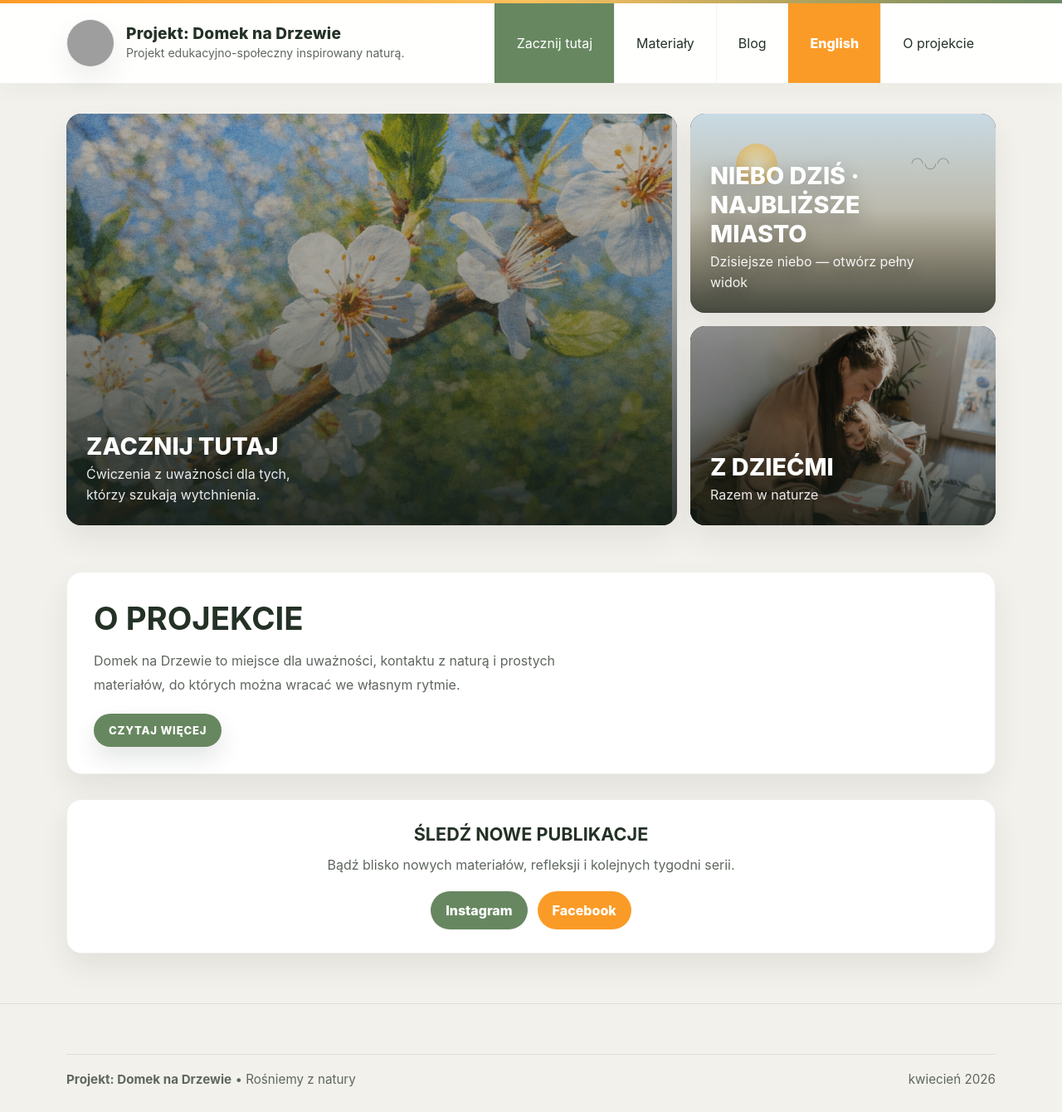
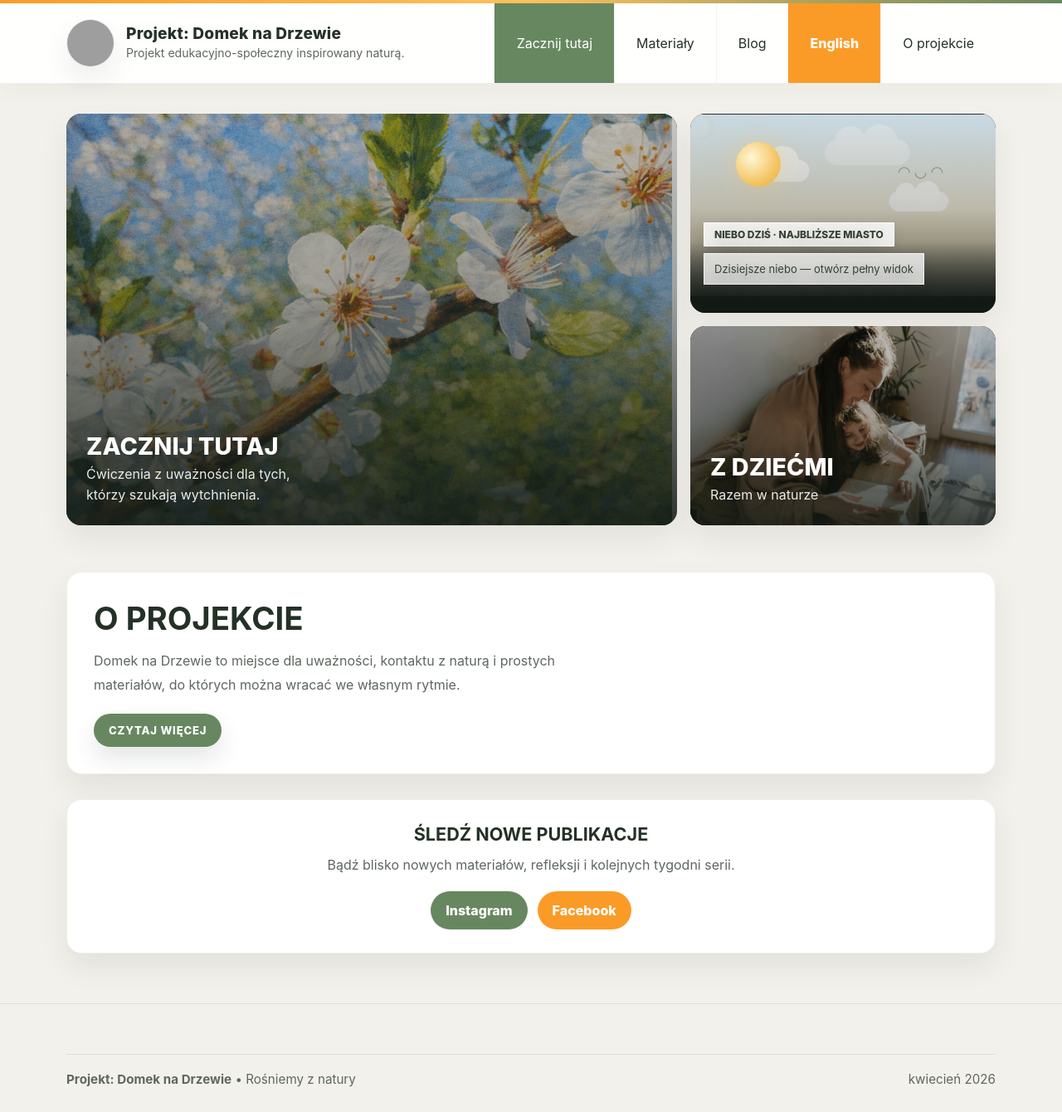
Before and after one commit to akonkia/domeknadrzewie, a Jekyll site: the page index.html, which Jekyll copies as it is, in a window 1280 px wide and 1340 px high. Shown: the whole window at 83% size. Built offline with Jekyll 4.4.1, drawn with Linux system fonts in a browser that asks for light colours; grey boxes are pictures that could not be loaded.

Commit message:
Fix English sky tile and polish pattern page copy

```diff
--- /dev/null
+++ b/assets/css/sky-mini-widget.css
@@ -0,0 +1,209 @@
+.sky-mini-card {
+  display: flex;
+  flex-direction: column;
+  flex: 1;
+}
+
+.sky-mini-scene {
+  position: relative;
+  min-height: 220px;
+  flex: 1;
+  background: linear-gradient(180deg, #d9ebf6 0%, #f3e4c9 70%, rgba(245,241,232,0.14) 100%);
+  border-top: 1px solid rgba(36,49,38,0.08);
+  overflow: hidden;
+  transition: background 0.8s ease;
+  padding: 0;
+}
+
+.sky-mini-stars,
+.sky-mini-rain,
+.sky-mini-snow,
+.sky-mini-clouds,
+.sky-mini-sun,
+.sky-mini-moon,
+.sky-mini-birds {
+  position: absolute;
+}
+
+.sky-mini-stars,
+.sky-mini-rain,
+.sky-mini-snow,
+.sky-mini-clouds {
+  inset: 0;
+}
+
+.sky-mini-stars {
+  opacity: 0;
+  transition: opacity 0.8s ease;
+  z-index: 1;
+}
+
+.sky-mini-star {
+  position: absolute;
+  width: 4px;
+  height: 4px;
+  border-radius: 50%;
+  background: rgba(255,255,255,0.95);
+  box-shadow: 0 0 10px rgba(255,255,255,0.7);
+  animation: twinkle 4s ease-in-out infinite;
+}
+
+.sky-mini-sun,
+.sky-mini-moon {
+  border-radius: 50%;
+  transition: left 1s ease, top 1s ease, opacity 1s ease;
+}
+
+.sky-mini-sun {
+  width: 54px;
+  height: 54px;
+  background: radial-gradient(circle at 35% 35%, #fff7d5 0%, #f5c768 58%, #e7ab3d 100%);
+  box-shadow: 0 0 34px rgba(245, 199, 104, 0.4);
+  z-index: 2;
+  opacity: 1;
+}
+
+.sky-mini-moon {
+  width: 30px;
+  height: 30px;
+  background: #f0eee7;
+  box-shadow: inset -8px 0 0 rgba(207,205,196,0.8), 0 0 18px rgba(255,255,255,0.16);
+  z-index: 1;
+  opacity: 0.15;
+}
+
+.sky-mini-cloud {
+  position: absolute;
+  background: rgba(255,255,255,0.9);
+  border-radius: 999px;
+  opacity: 0.9;
+  animation: cloudBreath 16s ease-in-out infinite;
+}
+
+.sky-mini-cloud::before,
+.sky-mini-cloud::after {
+  content: "";
+  position: absolute;
+  background: inherit;
+  border-radius: 50%;
+}
+
+.sky-mini-cloud.one { width: 82px; height: 26px; top: 58px; left: 14%; }
+.sky-mini-cloud.one::before { width: 30px; height: 30px; left: 10px; top: -12px; }
+.sky-mini-cloud.one::after { width: 38px; height: 38px; right: 12px; top: -16px; }
+
+.sky-mini-cloud.two { width: 70px; height: 24px; top: 96px; right: 18%; opacity: 0.8; }
+.sky-mini-cloud.two::before { width: 24px; height: 24px; left: 8px; top: -10px; }
+.sky-mini-cloud.two::after { width: 30px; height: 30px; right: 10px; top: -12px; }
+
+.sky-mini-cloud.three { width: 100px; height: 30px; top: 34px; left: 42%; opacity: 0.45; }
+.sky-mini-cloud.three::before { width: 36px; height: 36px; left: 12px; top: -16px; }
+.sky-mini-cloud.three::after { width: 42px; height: 42px; right: 14px; top: -18px; }
+
+.sky-mini-rain,
+.sky-mini-snow {
+  opacity: 0;
+  transition: opacity 0.8s ease;
+  pointer-events: none;
+}
+
+.sky-mini-drop {
+  position: absolute;
+  width: 2px;
+  height: 14px;
+  background: linear-gradient(180deg, rgba(255,255,255,0.1), rgba(187,216,237,0.85));
+  border-radius: 999px;
+  animation: rain 1.2s linear infinite;
+}
+
+.sky-mini-flake {
+  position: absolute;
+  border-radius: 50%;
+  background: radial-gradient(circle at 35% 35%, rgba(255,255,255,1) 0%, rgba(255,255,255,0.98) 45%, rgba(220,235,245,0.92) 100%);
+  box-shadow: 0 0 8px rgba(255,255,255,0.45);
+  animation: snowfall 5.8s linear infinite;
+}
+
+.sky-mini-birds {
+  right: 16%;
+  top: 58px;
+  color: rgba(70, 85, 71, 0.5);
+  font-size: 18px;
+  letter-spacing: 4px;
+  z-index: 2;
+  transition: opacity 0.8s ease;
+}
+
+.sky-mini-overlay {
+  position: absolute;
+  left: 16px;
+  bottom: 14px;
+  z-index: 6;
+  display: grid;
+  gap: 8px;
+  max-width: 30ch;
+}
+
+.sky-mini-label,
+.sky-mini-hook {
+  width: fit-content;
+  box-shadow: 0 8px 18px rgba(31,42,34,0.08);
+}
+
+.sky-mini-label {
+  padding: 6px 12px;
+  background: rgba(255,255,255,0.84);
+  border: 1px solid rgba(255,255,255,0.72);
+  font-size: 12px;
+  color: #334236;
+}
+
+.sky-mini-hook {
+  margin: 0;
+  padding: 8px 12px;
+  background: rgba(255,255,255,0.76);
+  border: 1px solid rgba(255,255,255,0.64);
+  font-size: 13px;
+  color: #334236;
+}
+
+@keyframes twinkle {
+  0%, 100% { opacity: 0.4; transform: scale(0.95); }
+  50% { opacity: 1; transform: scale(1.2); }
+}
+
+@keyframes rain {
+  from { transform: translateY(-12px); opacity: 0; }
+  15% { opacity: 1; }
+  to { transform: translateY(28px); opacity: 0; }
+}
+
+@keyframes cloudBreath {
+  0%, 100% { transform: translateX(0px) translateY(0px) scale(1); }
+  50% { transform: translateX(10px) translateY(-4px) scale(1.03); }
+}
+
+@keyframes snowfall {
+  0% { transform: translateY(-24px) translateX(0px) scale(0.85); opacity: 0; }
+  8% { opacity: 1; }
+  30% { transform: translateY(80px) translateX(18px) scale(1); opacity: 1; }
+  60% { transform: translateY(150px) translateX(-14px) scale(1.06); opacity: 0.95; }
+  100% { transform: translateY(230px) translateX(12px) scale(1.1); opacity: 0; }
+}
+
+@media (max-width: 680px) {
+  .sky-mini-scene {
+    min-height: 180px;
+  }
+
+  .sky-mini-overlay {
+    left: 12px;
+    right: 12px;
+    bottom: 12px;
+    max-width: 100%;
+  }
+
+  .sky-mini-hook {
+    font-size: 12px;
+  }
+}
--- a/assets/js/cards-pattern-data.js
+++ b/assets/js/cards-pattern-data.js
@@ -2,7 +2,7 @@
   const cardPatternData = {
     pl: {
       pageTitle: "Układ 52 tygodni",
-      pageLead: "Szkielet całego roku: sezonowe klastry, motywy przewodnie i wzory tytułów, które można później wypełniać konkretnymi kartami.",
+      pageLead: "Szkielet całego roku: sezonowe klastry i motywy przewodnie.",
       linkSeries: "Wróć do serii",
       linkCurrent: "Zobacz aktualną kartę",
       linkEnglish: "English",
@@ -80,7 +80,7 @@
     },
     en: {
       pageTitle: "The 52-week pattern",
-      pageLead: "The framework for the full year: seasonal clusters, guiding themes, and title patterns that can later be filled with specific cards.",
+      pageLead: "The framework for the full year: seasonal clusters, guiding themes.",
       linkSeries: "Back to the series",
       linkCurrent: "View the current card",
       linkEnglish: "Polski",
```
Also changed, not shown: en/index.html (+55 -0 lines).
